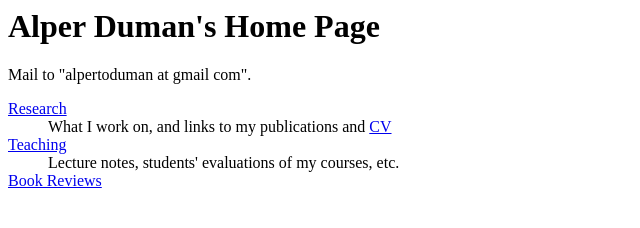
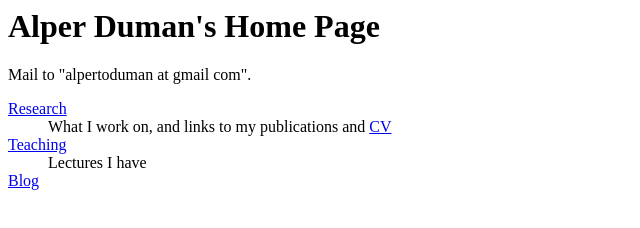
Before and after one commit to alpertoduman/alpertoduman.github.io, a plain HTML site: page index.html in a window 1280 px wide. Shown: the whole page, without its empty margins (0-640 px from the left). Drawn offline with Linux system fonts and the light colour scheme.

Commit message:
Update index.html

```diff
--- a/index.html
+++ b/index.html
@@ -13,9 +13,9 @@
 <dl>
 	<dt><a href="InventoryPapersResearchQuestions.html">Research</a>
 	  <dd>What I work on, and links to my publications and <a href="AD_CV_2025_Feb.pdf">CV</a>
-	<dt><a href="teaching/">Teaching</a>
-	<dd>Lecture notes, students' evaluations of my courses, etc.
-	<dt><a href="reviews/">Book Reviews</a>
+	<dt><a href="https://people.ieu.edu.tr/en/alperduman/dersler">Teaching</a>
+	<dd>Lectures I have
+	<dt><a href="Blog">Blog</a>
 
 
 
```
